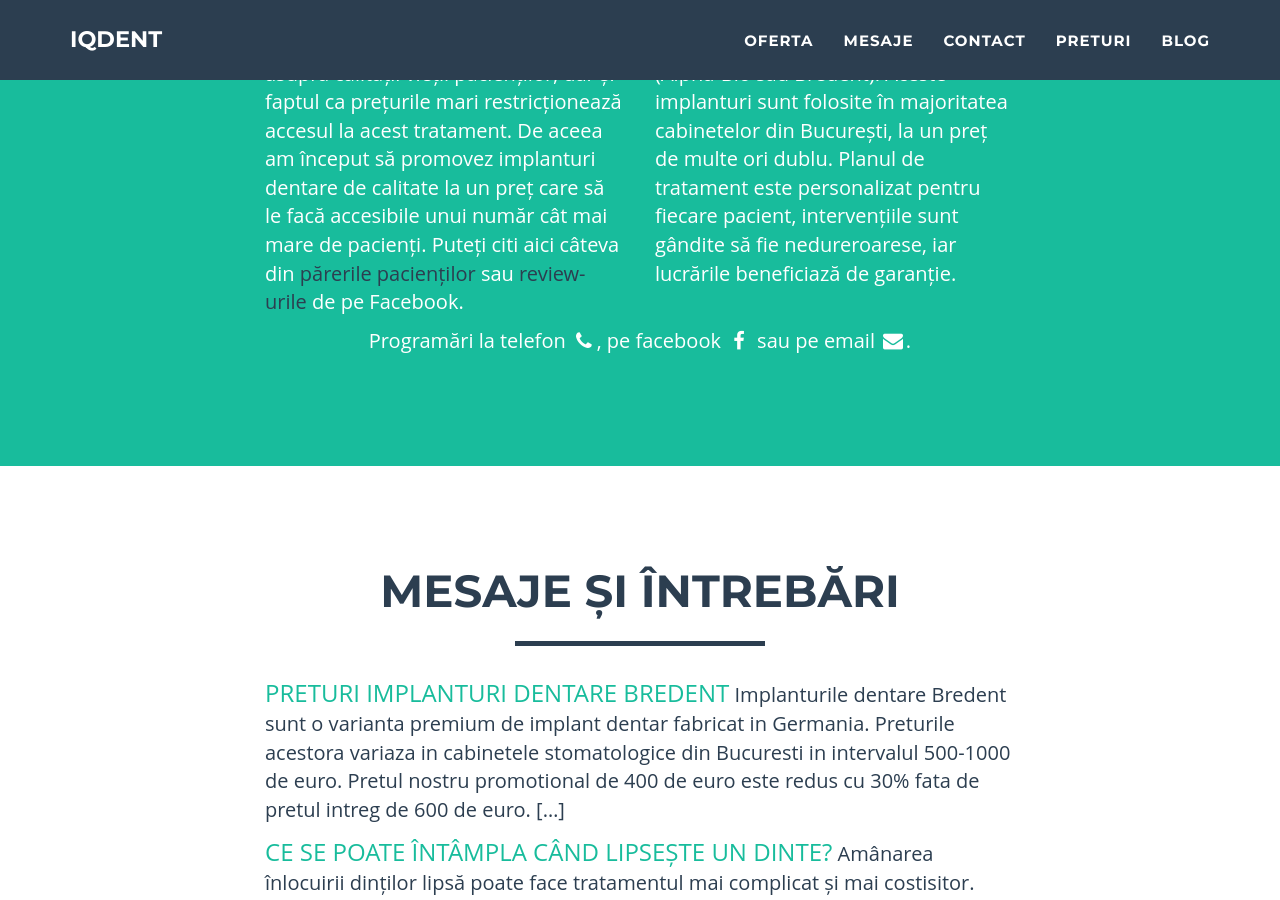
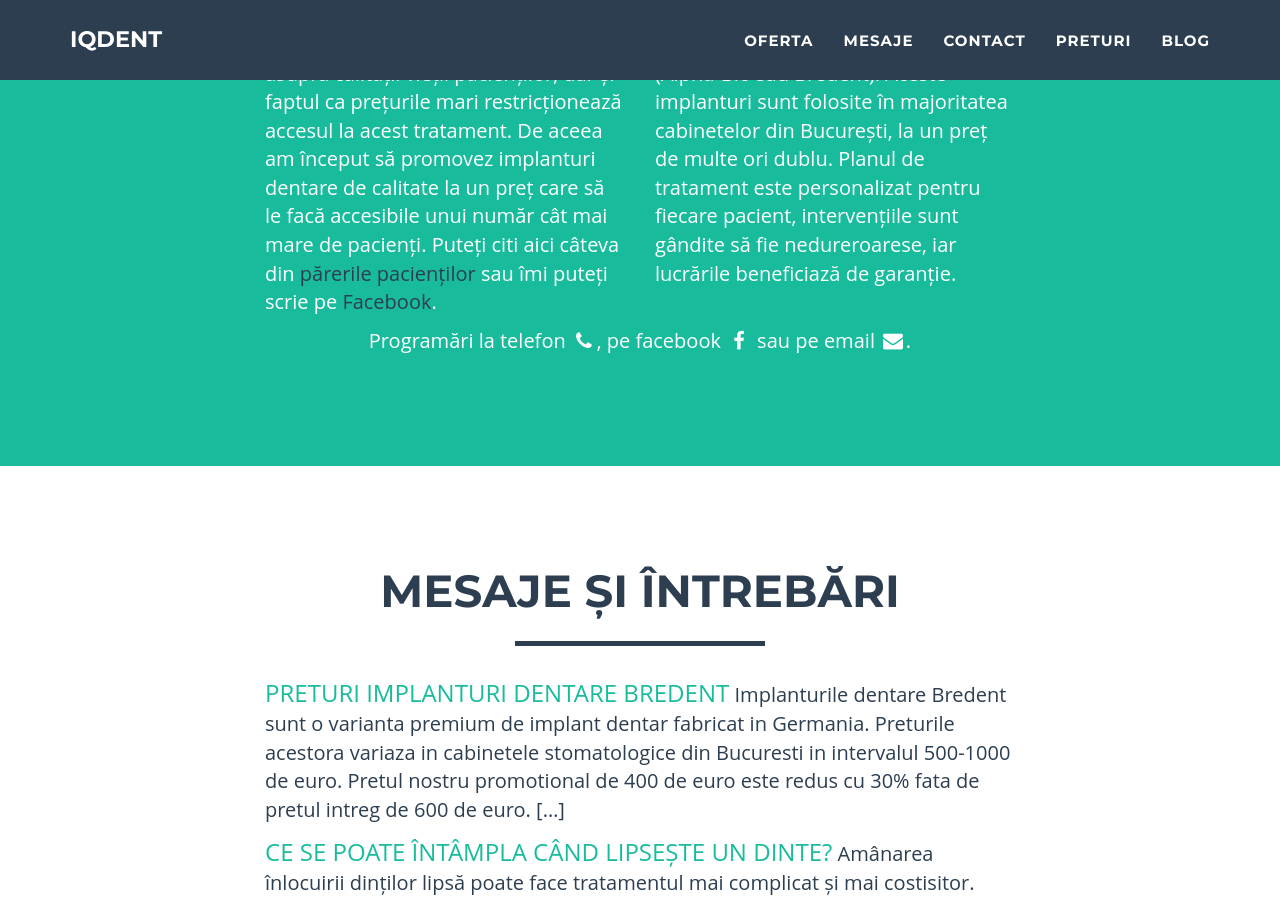
Before and after one commit to littledentgopo/offerdent, a Jekyll site: the page built from index.html, in a window 1280 px wide and 900 px high, scrolled down 1930 px. Built offline with Jekyll 4.4.1, drawn with Linux system fonts in a browser that asks for light colours; comment, search, counter and statistics services are not loaded.

Commit message:
change fb link

```diff
--- a/_includes/section-about.html
+++ b/_includes/section-about.html
@@ -8,7 +8,7 @@
             </div>
             <div class="row">
                 <div class="col-lg-4 col-lg-offset-2">
-                    <p>Sunt medic dentist cu experiență de peste 15 ani (dintre care 2 ani în Marea Britanie). Am observat beneficiile implanturilor dentare asupra calității vieții pacienților, dar și faptul ca prețurile mari restricționează accesul la acest tratament. De aceea am început să promovez implanturi dentare de calitate la un preț care să le facă accesibile unui număr cât mai mare de pacienți. Puteți citi aici câteva din <a href="/parerile-pacientilor.html" target="_blank" style="color:#2C3E50">părerile pacienților</a> sau <a href="{{site.contact.one.fb}}/reviews" target="_blank" style="color:#2C3E50">review-urile</a> de pe Facebook.
+                    <p>Sunt medic dentist cu experiență de peste 15 ani (dintre care 2 ani în Marea Britanie). Am observat beneficiile implanturilor dentare asupra calității vieții pacienților, dar și faptul ca prețurile mari restricționează accesul la acest tratament. De aceea am început să promovez implanturi dentare de calitate la un preț care să le facă accesibile unui număr cât mai mare de pacienți. Puteți citi aici câteva din <a href="/parerile-pacientilor.html" target="_blank" style="color:#2C3E50">părerile pacienților</a> sau îmi puteți scrie pe <a href="{{site.contact.one.fb}}" target="_blank" style="color:#2C3E50">Facebook</a>.
                     </p>
                 </div>
                 <div class="col-lg-4">
```
